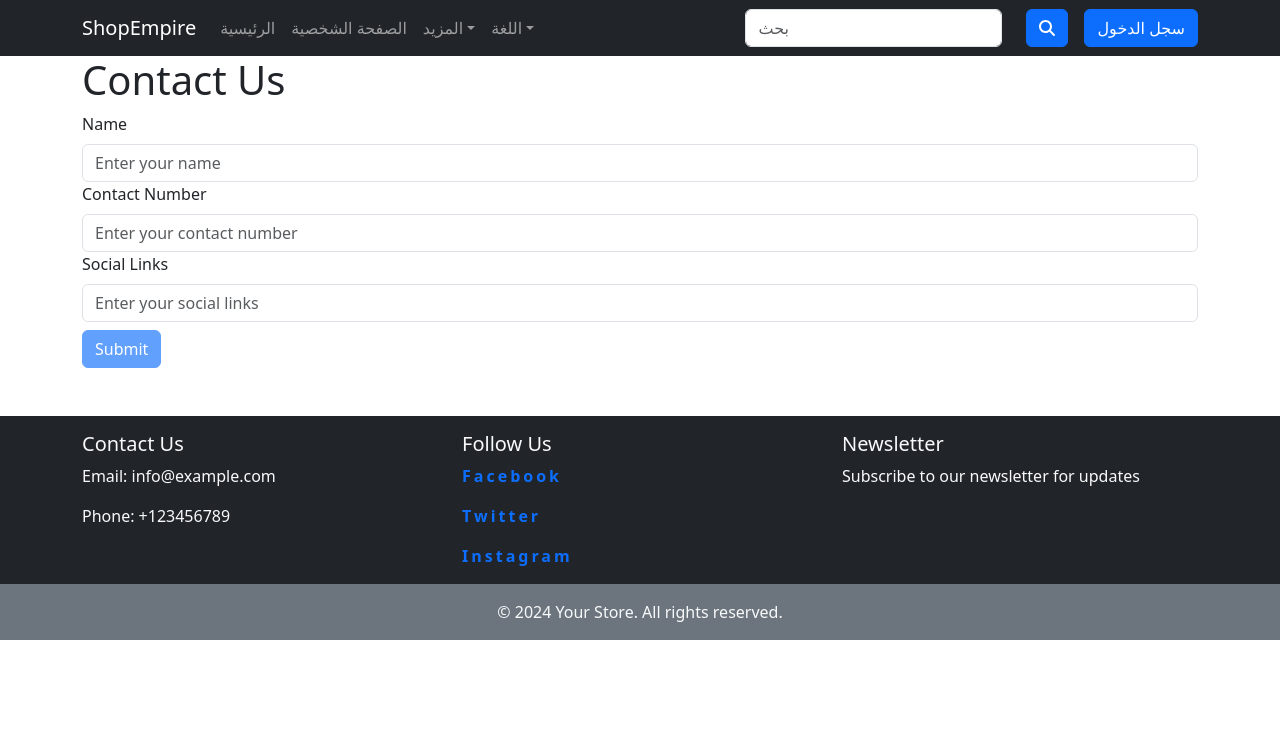
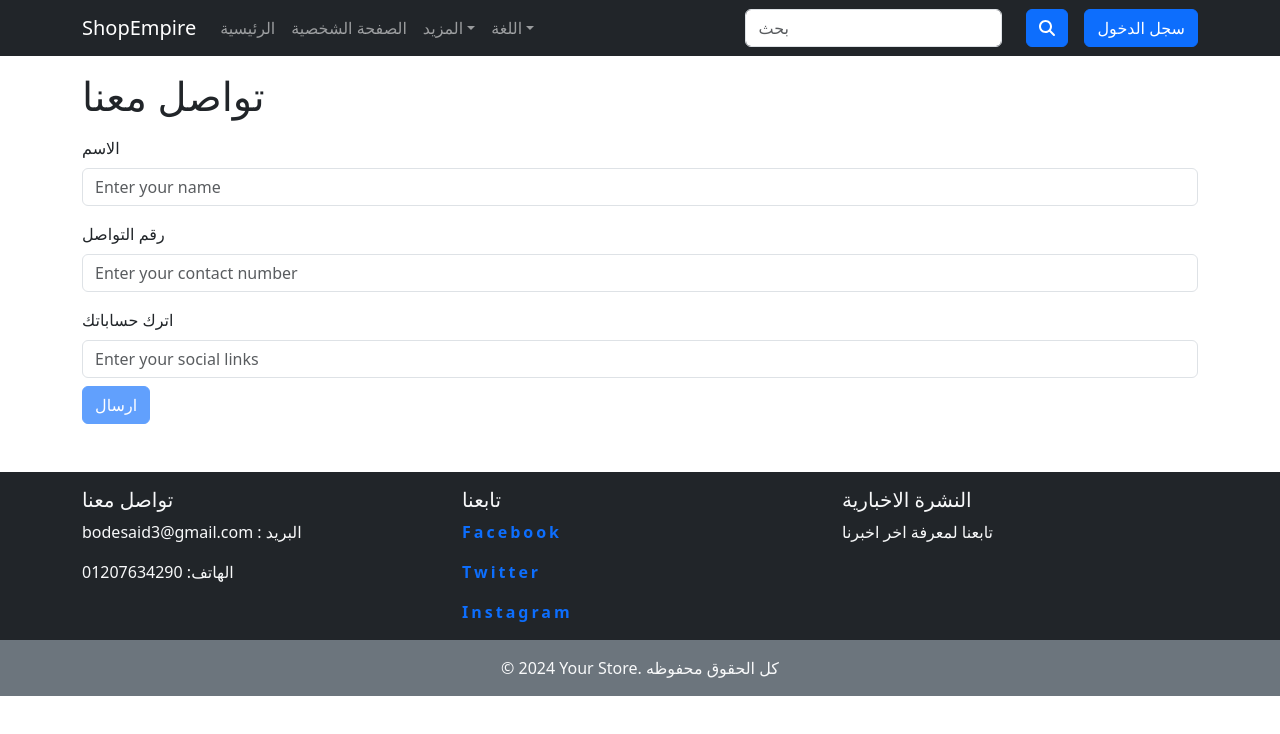
Before and after one commit to AbdlrhmanSaid/TshopV2, a React (Create React App) app: page /Contact in a window 1280 px wide. Shown: the top 734 px of the page. Built offline with nearby package versions, Linux system fonts and the light colour scheme.

Commit message:
added some edits V2

```diff
--- a/public/index.html
+++ b/public/index.html
@@ -36,7 +36,7 @@
       work correctly both with client-side routing and a non-root public URL.
       Learn how to configure a non-root public URL by running `npm run build`.
     -->
-    <title>React App</title>
+    <title>ShopEmpire</title>
   </head>
   <body>
     <noscript>You need to enable JavaScript to run this app.</noscript>
--- a/src/components/Contact.js
+++ b/src/components/Contact.js
@@ -3,8 +3,11 @@ import { useState } from "react";
 import { Modal, Button, Form } from "react-bootstrap";
 import { useSelector } from "react-redux";
 import { selectUserData } from "../rtk/slices/userSlice";
+import { selectLanguage } from "../rtk/slices/deflanSlice";
 
 const ContactUs = () => {
+  const isEnglish = useSelector(selectLanguage);
+
   const userData = useSelector(selectUserData);
 
   const [showModal, setShowModal] = useState(false);
@@ -23,10 +26,10 @@ const ContactUs = () => {
 
   return (
     <>
-      <h1>Contact Us</h1>
+      <h1 className="mt-3">{isEnglish ? "Contact Us" : "تواصل معنا"}</h1>
       <Form>
-        <Form.Group controlId="formName">
-          <Form.Label>Name</Form.Label>
+        <Form.Group controlId="formName" className="mt-3">
+          <Form.Label>{isEnglish ? "Name" : "الاسم"}</Form.Label>
           <Form.Control
             type="text"
             placeholder="Enter your name"
@@ -34,8 +37,10 @@ const ContactUs = () => {
           />
         </Form.Group>
 
-        <Form.Group controlId="formContactNumber">
-          <Form.Label>Contact Number</Form.Label>
+        <Form.Group controlId="formContactNumber" className="mt-3">
+          <Form.Label>
+            {isEnglish ? "Contact Number" : "رقم التواصل"}
+          </Form.Label>
           <Form.Control
             type="text"
             placeholder="Enter your contact number"
@@ -44,8 +49,8 @@ const ContactUs = () => {
           />
         </Form.Group>
 
-        <Form.Group controlId="formSocialLinks">
-          <Form.Label>Social Links</Form.Label>
+        <Form.Group controlId="formSocialLinks" className="mt-3">
+          <Form.Label>{isEnglish ? "Social Links" : "اترك حساباتك"}</Form.Label>
           <Form.Control
             type="text"
             placeholder="Enter your social links"
@@ -61,21 +66,24 @@ const ContactUs = () => {
           className="mt-2"
           disabled={isSubmitDisabled}
         >
-          Submit
+          {isEnglish ? "Submit" : "ارسال"}
         </Button>
       </Form>
 
       <Modal show={showModal} onHide={handleCloseModal}>
         <Modal.Header>
-          <Modal.Title>Thanks {name}</Modal.Title>
+          <Modal.Title>
+            {isEnglish ? "Thanks" : "شكرا"}-{name}
+          </Modal.Title>
         </Modal.Header>
         <Modal.Body>
-          Your information has been submitted. We will get in touch with you
-          soon.
+          {isEnglish
+            ? "Your information has been submitted. We will get in touch with you soon."
+            : "تم تأكيد بياناتك سوف يتم التواصل معك في اقرب وقت"}
         </Modal.Body>
         <Modal.Footer>
           <Button variant="secondary" onClick={handleCloseModal}>
-            Close
+            {isEnglish ? "Close" : "اغلاق"}
           </Button>
         </Modal.Footer>
       </Modal>
--- a/src/components/Footer.js
+++ b/src/components/Footer.js
@@ -2,19 +2,33 @@
 
 import React from "react";
 import { Container, Row, Col } from "react-bootstrap";
+import { selectLanguage } from "../rtk/slices/deflanSlice";
+import { useSelector } from "react-redux";
 
 const Footer = () => {
+  const isEnglish = useSelector(selectLanguage);
+
   return (
     <footer className="bg-dark text-light mt-5">
       <Container className="pt-3">
         <Row>
           <Col lg={4} md={6} sm={12}>
-            <h5>Contact Us</h5>
-            <p>Email: info@example.com</p>
-            <p>Phone: +123456789</p>
+            {isEnglish ? (
+              <>
+                <h5>Contact Us</h5>
+                <p>Email: bodesaid3@gmail.com</p>
+                <p>Phone: 01207634290</p>
+              </>
+            ) : (
+              <>
+                <h5>تواصل معنا</h5>
+                <p>bodesaid3@gmail.com : البريد</p>
+                <p> 01207634290 :الهاتف</p>
+              </>
+            )}
           </Col>
           <Col lg={4} md={6} sm={12}>
-            <h5>Follow Us</h5>
+            <h5>{isEnglish ? "Follow Us" : "تابعنا"}</h5>
             <p className=" link-primary">
               <a
                 href="https://www.facebook.com"
@@ -44,13 +58,18 @@ const Footer = () => {
             </p>
           </Col>
           <Col lg={4} md={12} sm={12}>
-            <h5>Newsletter</h5>
-            <p>Subscribe to our newsletter for updates</p>
+            <h5>{isEnglish ? "Newsletter" : "النشرة الاخبارية"}</h5>
+            <p>
+              {isEnglish
+                ? "Subscribe to our newsletter for updates"
+                : "تابعنا لمعرفة اخر اخبرنا"}
+            </p>
           </Col>
         </Row>
       </Container>
       <div className="text-center p-3 bg-secondary">
-        © {new Date().getFullYear()} Your Store. All rights reserved.
+        © {new Date().getFullYear()} Your Store.{" "}
+        {isEnglish ? "All rights reserved." : "كل الحقوق محفوظه"}
       </div>
     </footer>
   );
--- a/src/components/Homepage.js
+++ b/src/components/Homepage.js
@@ -64,7 +64,10 @@ export const Homepage = () => {
   return (
     <>
       {loading ? (
-        <div className="spinners d-flex justify-content-center">
+        <div
+          className="spinners d-flex justify-content-center"
+          style={{ marginBottom: "100px" }}
+        >
           <Spinner animation="border m-3" variant="primary" />
           <Spinner animation="border m-3" variant="primary" />
           <Spinner animation="border m-3" variant="primary" />
```
Also changed, not shown: src/Contact.js (deleted, +0 -86 lines).
